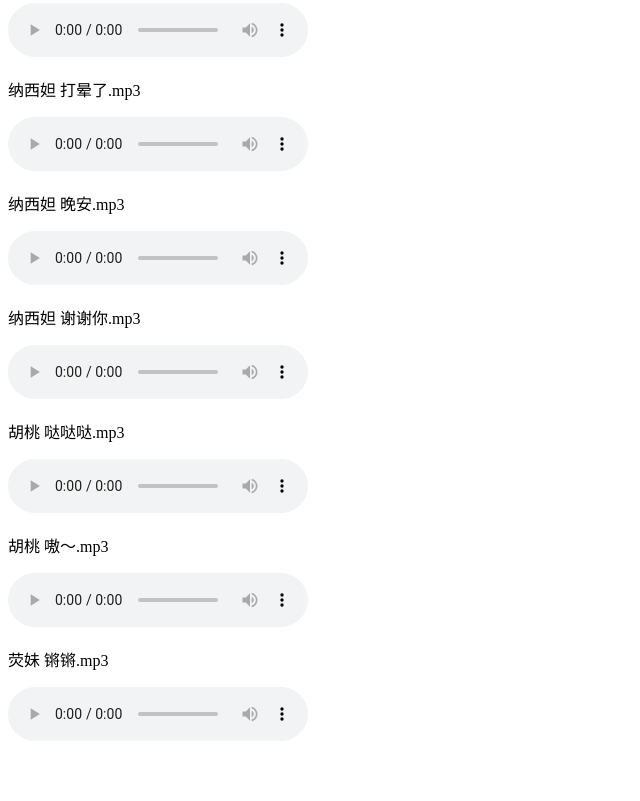
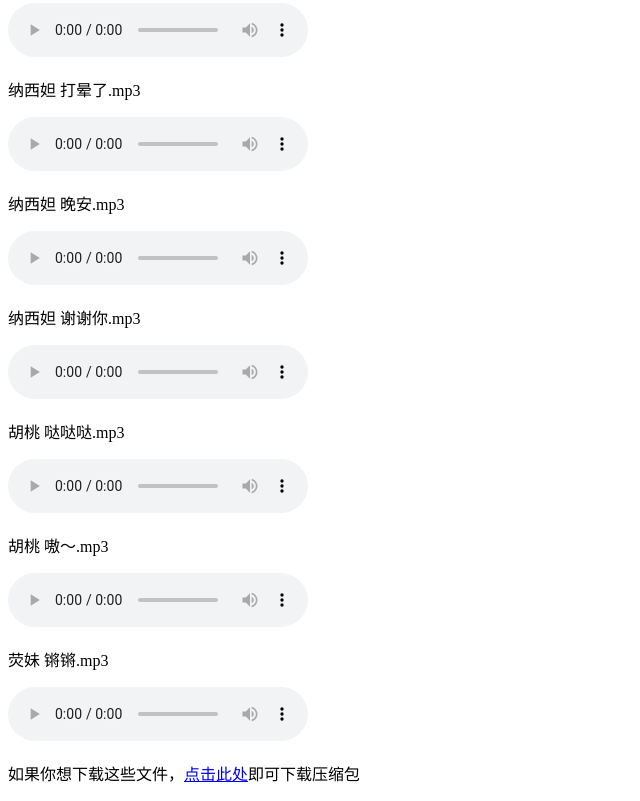
Before and after one commit to Zhu-Xinrong/kendall, a plain HTML site: page personal/GenshinImpactAudio.html in a window 1280 px wide. Shown: the part 2561-3362 px from the top of the page, without its empty margins (0-640 px from the left). Before the commit the page ends 3314 px from the top, so only its background shows below. Drawn offline with Linux system fonts and the light colour scheme.

Commit message:
增加了下载压缩包的按钮

```diff
--- a/personal/GenshinImpactAudio.html
+++ b/personal/GenshinImpactAudio.html
@@ -120,5 +120,6 @@
         <audio controls>
             <source src="./AudioFile/荧妹 锵锵.mp3" type="audio/mpeg">
         </audio>
+        <p>如果你想下载这些文件，<a href="./AudioFile/AudioFile.zip" download="AudioFile.zip">点击此处</a>即可下载压缩包</p>
     </body>
 </html>
```
